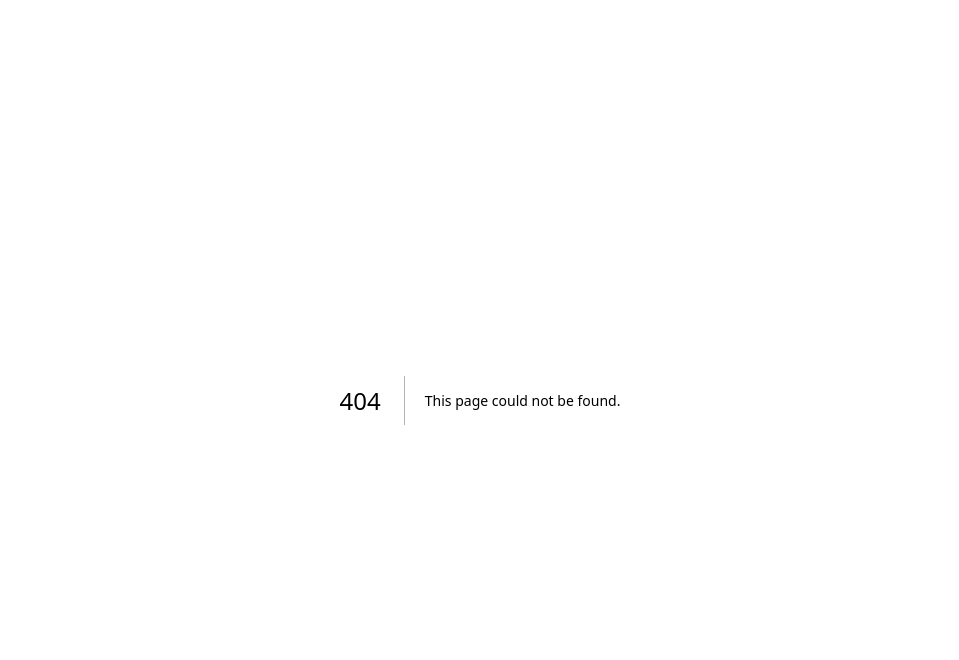
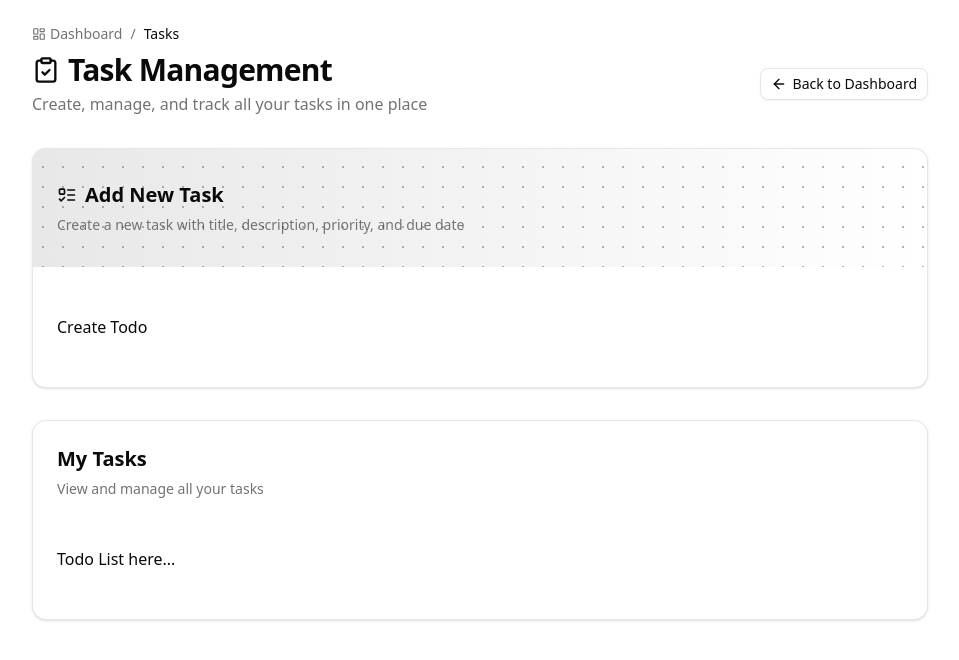
Before and after one commit to codeawy/auth-flow-frontend, a Next.js app: page /dashboard/todos in a window 1280 px wide. Before the commit this address had no page. Shown: the top 660 px of the page, without its empty margins (160-1119 px from the left). Built offline with nearby package versions, Linux system fonts and the light colour scheme.

Commit message:
Dashboard todos page

```diff
--- a/app/auth/login/page.tsx
+++ b/app/auth/login/page.tsx
@@ -18,7 +18,6 @@ import { zodResolver } from "@hookform/resolvers/zod";
 import { useAuthStore } from "@/state/auth-store";
 import { SocialButton } from "@/components/ui/auth/social-button";
 import { SocialProvider } from "@/types/auth";
-import { Checkbox } from "@/components/ui/checkbox";
 
 const LoginPage = () => {
   const form = useForm<LoginSchema>({
--- /dev/null
+++ b/app/dashboard/todos/page.tsx
@@ -0,0 +1,123 @@
+"use client";
+
+import {
+  Card,
+  CardContent,
+  CardDescription,
+  CardHeader,
+  CardTitle,
+} from "@/components/ui/card";
+import { Button } from "@/components/ui/button";
+import {
+  ArrowLeft,
+  ClipboardCheck,
+  ListTodo,
+  LayoutDashboard,
+} from "lucide-react";
+import Link from "next/link";
+import { PageContainer } from "@/components/ui/page-container";
+import { useAuthStore } from "@/state/auth-store";
+
+export default function TodosPage() {
+  const { isLoading } = useAuthStore((state) => state);
+
+  if (isLoading) {
+    return (
+      <PageContainer>
+        <div className="flex justify-center items-center min-h-[60vh]">
+          <div className="flex flex-col items-center gap-4">
+            <div className="animate-spin rounded-full h-10 w-10 border-4 border-primary border-t-transparent"></div>
+            <p className="text-muted-foreground">Loading your tasks...</p>
+          </div>
+        </div>
+      </PageContainer>
+    );
+  }
+
+  return (
+    <PageContainer>
+      <div className="max-w-4xl mx-auto">
+        {/* Header with breadcrumb */}
+        <div className="mb-8">
+          <div className="flex items-center gap-2 text-sm text-muted-foreground mb-2">
+            <Link
+              href="/dashboard"
+              className="flex items-center hover:text-primary transition-colors"
+            >
+              <LayoutDashboard className="h-3.5 w-3.5 mr-1" />
+              Dashboard
+            </Link>
+            <span>/</span>
+            <span className="text-foreground font-medium">Tasks</span>
+          </div>
+
+          <div className="flex items-center justify-between">
+            <div>
+              <h1 className="text-3xl font-bold tracking-tight flex items-center gap-2">
+                <ClipboardCheck className="h-7 w-7" />
+                Task Management
+              </h1>
+              <p className="text-muted-foreground mt-1">
+                Create, manage, and track all your tasks in one place
+              </p>
+            </div>
+
+            <Button asChild variant="outline" size="sm">
+              <Link href="/dashboard" className="flex items-center gap-1">
+                <ArrowLeft className="h-4 w-4" />
+                Back to Dashboard
+              </Link>
+            </Button>
+          </div>
+        </div>
+
+        {/* Main content */}
+        <Card className="mb-8 overflow-hidden border-primary/10 pt-0">
+          <CardHeader className="bg-gradient-to-r from-primary/10 to-transparent relative py-8 overflow-hidden">
+            <div
+              className="absolute inset-0 opacity-40"
+              style={{ height: "120%", top: "-10%" }}
+            >
+              <svg
+                width="100%"
+                height="100%"
+                xmlns="http://www.w3.org/2000/svg"
+              >
+                <pattern
+                  id="profilePattern"
+                  width="20"
+                  height="20"
+                  patternUnits="userSpaceOnUse"
+                >
+                  <circle cx="10" cy="10" r="1" fill="currentColor" />
+                </pattern>
+                <rect width="100%" height="100%" fill="url(#profilePattern)" />
+              </svg>
+            </div>
+            <CardTitle className="text-xl flex items-center gap-2">
+              <ListTodo className="h-5 w-5" />
+              Add New Task
+            </CardTitle>
+            <CardDescription>
+              Create a new task with title, description, priority, and due date
+            </CardDescription>
+          </CardHeader>
+          <CardContent className="p-6">
+            <h3>Create Todo</h3>
+          </CardContent>
+        </Card>
+
+        {/* Todo list */}
+        <Card>
+          <CardHeader>
+            <CardTitle className="text-xl">My Tasks</CardTitle>
+            <CardDescription>View and manage all your tasks</CardDescription>
+          </CardHeader>
+          <CardContent className="p-6">
+            <h3>Todo List here...</h3>
+          </CardContent>
+        </Card>
+      </div>
+    </PageContainer>
+  );
+}
--- /dev/null
+++ b/components/ui/card.tsx
@@ -0,0 +1,92 @@
+import * as React from "react"
+
+import { cn } from "@/lib/utils"
+
+function Card({ className, ...props }: React.ComponentProps<"div">) {
+  return (
+    <div
+      data-slot="card"
+      className={cn(
+        "bg-card text-card-foreground flex flex-col gap-6 rounded-xl border py-6 shadow-sm",
+        className
+      )}
+      {...props}
+    />
+  )
+}
+
+function CardHeader({ className, ...props }: React.ComponentProps<"div">) {
+  return (
+    <div
+      data-slot="card-header"
+      className={cn(
+        "@container/card-header grid auto-rows-min grid-rows-[auto_auto] items-start gap-1.5 px-6 has-data-[slot=card-action]:grid-cols-[1fr_auto] [.border-b]:pb-6",
+        className
+      )}
+      {...props}
+    />
+  )
+}
+
+function CardTitle({ className, ...props }: React.ComponentProps<"div">) {
+  return (
+    <div
+      data-slot="card-title"
+      className={cn("leading-none font-semibold", className)}
+      {...props}
+    />
+  )
+}
+
+function CardDescription({ className, ...props }: React.ComponentProps<"div">) {
+  return (
+    <div
+      data-slot="card-description"
+      className={cn("text-muted-foreground text-sm", className)}
+      {...props}
+    />
+  )
+}
+
+function CardAction({ className, ...props }: React.ComponentProps<"div">) {
+  return (
+    <div
+      data-slot="card-action"
+      className={cn(
+        "col-start-2 row-span-2 row-start-1 self-start justify-self-end",
+        className
+      )}
+      {...props}
+    />
+  )
+}
+
+function CardContent({ className, ...props }: React.ComponentProps<"div">) {
+  return (
+    <div
+      data-slot="card-content"
+      className={cn("px-6", className)}
+      {...props}
+    />
+  )
+}
+
+function CardFooter({ className, ...props }: React.ComponentProps<"div">) {
+  return (
+    <div
+      data-slot="card-footer"
+      className={cn("flex items-center px-6 [.border-t]:pt-6", className)}
+      {...props}
+    />
+  )
+}
+
+export {
+  Card,
+  CardHeader,
+  CardFooter,
+  CardTitle,
+  CardAction,
+  CardDescription,
+  CardContent,
+}
```
